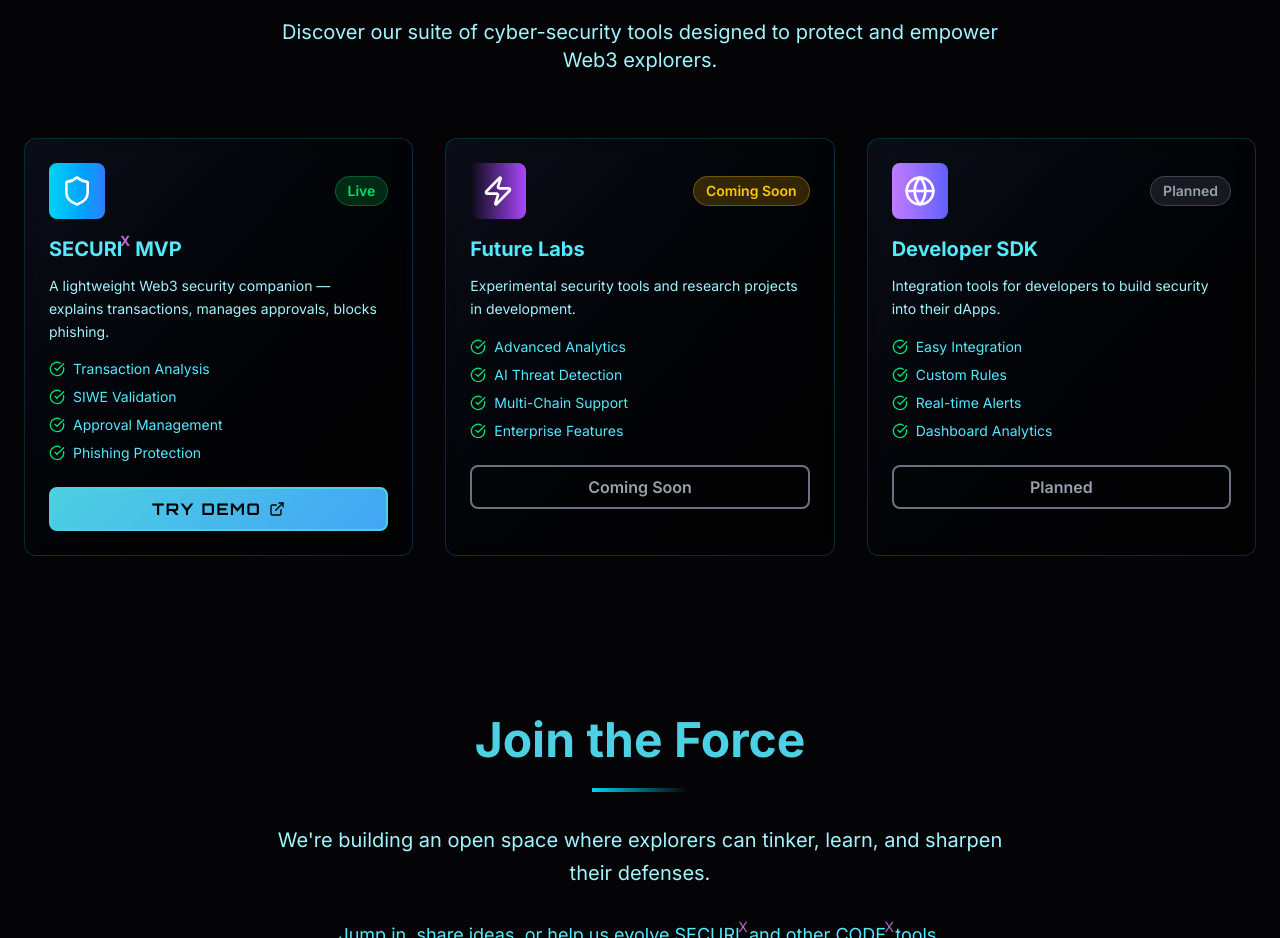
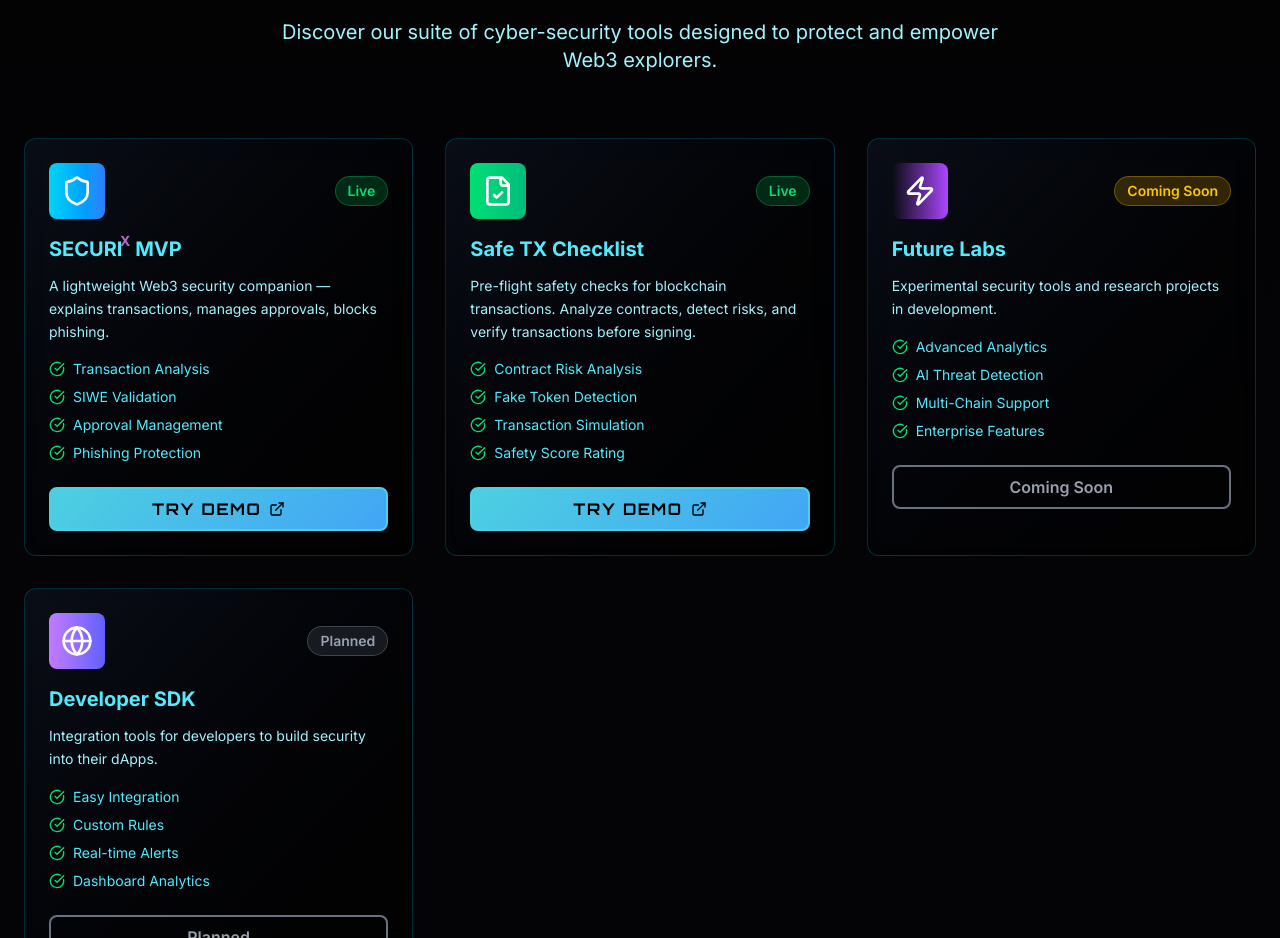
Before and after one commit to code-x-app/code-x-landing, a Next.js app: page / in a window 1280 px wide. Shown: the part 2660-3598 px from the top of the page. Built offline with nearby package versions, Linux system fonts and the light colour scheme; no server answers.

Commit message:
Add Safe TX Checklist as second live product in Arsenal section

```diff
--- a/src/components/ArsenalSection.tsx
+++ b/src/components/ArsenalSection.tsx
@@ -2,7 +2,7 @@
 
 import React from 'react';
 import { motion } from 'framer-motion';
-import { Shield, Zap, Globe, CheckCircle, ExternalLink } from 'lucide-react';
+import { Shield, Zap, Globe, CheckCircle, ExternalLink, FileCheck } from 'lucide-react';
 
 export const ArsenalSection = () => {
   const tools = [
@@ -14,6 +14,15 @@ export const ArsenalSection = () => {
       color: "from-cyan-400 to-blue-500",
       features: ["Transaction Analysis", "SIWE Validation", "Approval Management", "Phishing Protection"],
       link: "https://securi-x-dashboard.pages.dev/"
+    },
+    {
+      name: "Safe TX Checklist",
+      description: "Pre-flight safety checks for blockchain transactions. Analyze contracts, detect risks, and verify transactions before signing.",
+      icon: FileCheck,
+      status: "Live",
+      color: "from-green-400 to-emerald-500",
+      features: ["Contract Risk Analysis", "Fake Token Detection", "Transaction Simulation", "Safety Score Rating"],
+      link: "https://safe-tx-api.hybridv0.workers.dev"
     },
     {
       name: "Future Labs",
```
